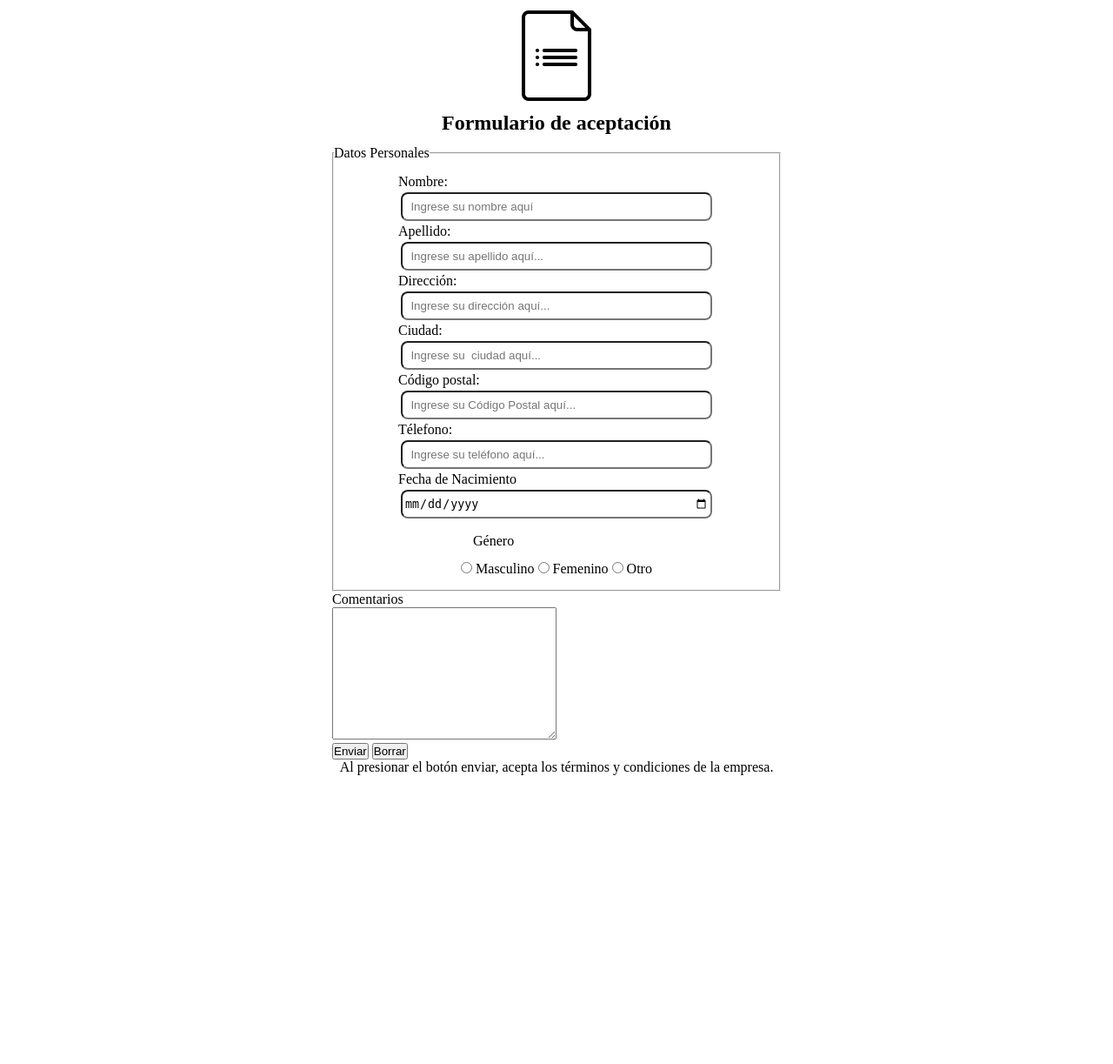
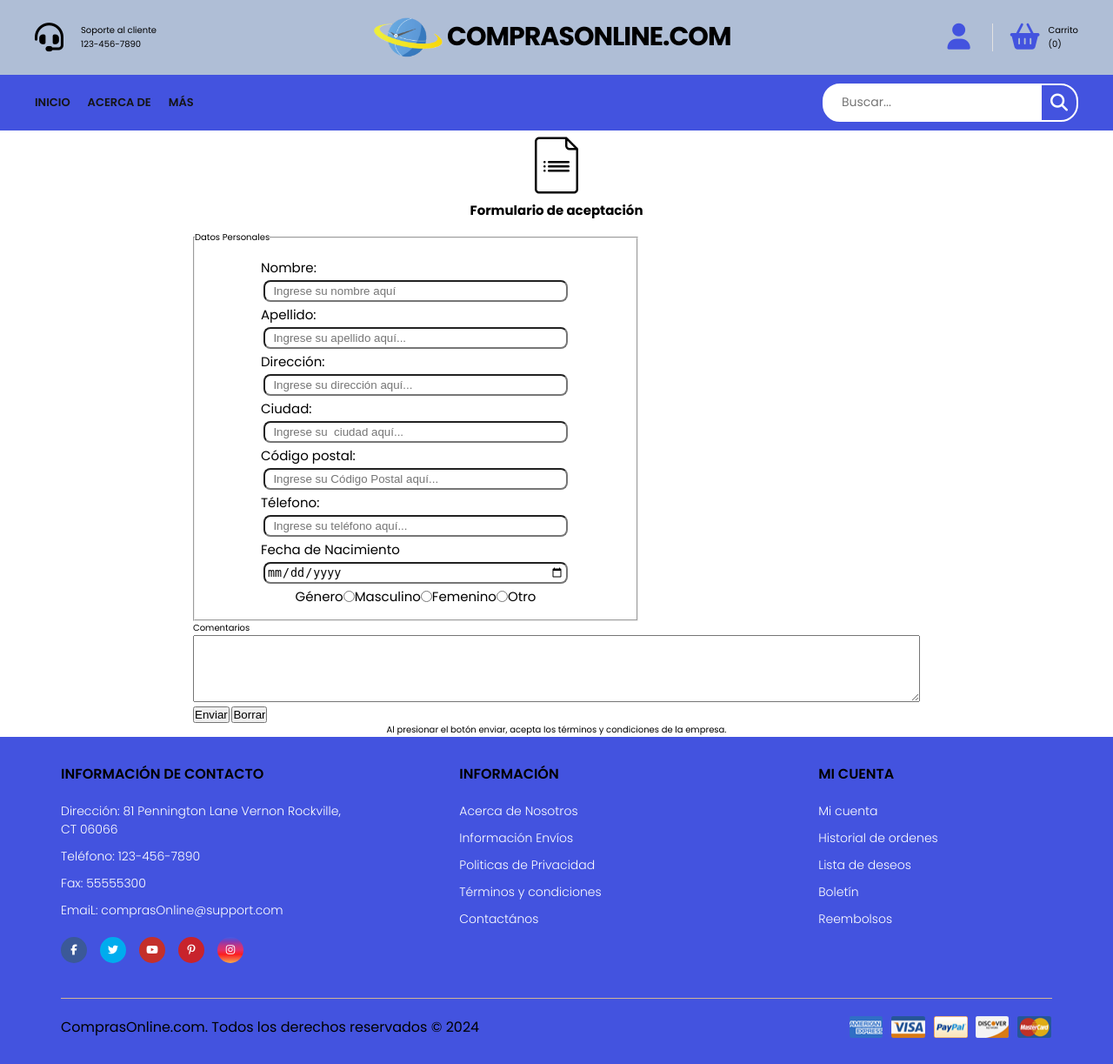
Before and after one commit to PabloCasalino/paginadeventas, a Python web app: template templates/suscribirse.html in a window 1280 px wide. Shown: the whole page at 87% size. Before the commit the page ends 891 px from the top, so only its background shows below. Run offline with Jinja, Linux system fonts and the light colour scheme; the template is opened without the code that fills it, so the values that code supplies are empty; some libraries are stand-ins or nearby versions.

Commit message:
cambios en formulario

```diff
--- a/statics/css/suscribirse.css
+++ b/statics/css/suscribirse.css
@@ -6,6 +6,11 @@
 :root {
     --color-input-border: black;
     --color-background-form: rgb(57, 88, 148);
+}
+
+html {
+    font-size: 62.5%;
+    font-family: 'Poppins', sans-serif;
 }
 
 #logo-container {
@@ -25,12 +30,19 @@
 
 }
 
-.form-item{
+.form-item {
     margin-bottom: 12px;
 }
 
-.datos-personales {
+.datos-personales,
+#genero {
     display: block;
+    font-family: 'Poppins';
+    font-size: 1.5em;
+}
+
+#genero {
+    display:flex;
 }
 
 .personales {
@@ -49,7 +61,3 @@ fieldset {
     align-items: center;
     padding: 15px 0px 15px 0px;
 }
-
-#genero p {
-    padding: 14px;
-}
--- a/templates/suscribirse.html
+++ b/templates/suscribirse.html
@@ -4,12 +4,63 @@
 <head>
     <meta charset="UTF-8" />
     <meta name="viewport" content="width=device-width, initial-scale=1.0" />
-    <!-- <link rel="stylesheet" href="./statics/style.css"> -->
     <link rel="stylesheet" href="../statics/css/suscribirse.css">
+    <link rel="stylesheet" href="../statics/css/header_footer.css">
+    <link rel="shortcut icon" href="../statics/img/favicon.png" type="image/x-icon" />
     <title>Registro</title>
 </head>
 
 <body>
+
+    <header>
+
+        <div class="container-hero">
+            <div class="container hero">
+
+                <div class="customer-support">
+                    <i class="fa-solid fa-headset"></i> <!--Icono auriculares-->
+                    <div class="content-customer-support">
+                        <span class="text">Soporte al cliente</span>
+                        <span class="number">123-456-7890</span>
+                    </div>
+                </div>
+
+                <div class="container-logo">
+                    <img src="statics/img/traced-logo_fondo_bco (1).ico" alt="" id="logo-img">
+                    <h1 class="logo"><a href="/">ComprasOnline.com</a></h1>
+                </div>
+
+                <div class="container-user">
+                    <i class="fa-solid fa-user"></i> <!--Icono usuario-->
+                    <i class="fa-solid fa-basket-shopping"></i> <!--Icono carrito de compras-->
+                    <div class="content-shopping-cart">
+                        <span class="text">Carrito</span>
+                        <span class="number">(0)</span>
+                    </div>
+                </div>
+
+            </div>
+        </div>
+
+        <div class="container-navbar">
+            <nav class="navbar container">
+                <i class="fa-solid fa-bars"></i> <!--Icono menú hamburguesa-->
+                <ul class="menu">
+                    <li><a href="../index.html">Inicio</a></li>
+                    <li><a href="#">Acerca de</a></li>
+                    <li><a href="#">Más</a></li>
+                </ul>
+
+                <form class="search-form">
+                    <input type="search" placeholder="Buscar..." />
+                    <button class="btn-search">
+                        <i class="fa-solid fa-magnifying-glass"></i> <!--Icono busqueda-->
+                    </button>
+                </form>
+            </nav>
+        </div>
+
+    </header>
     <section id="formulario">
         <div id="logo-container">
             <!-- espacio para logo -->
@@ -73,7 +124,7 @@
                 <div id="comentarios">
                     <label for="comentarios">Comentarios</label>
                     <br>
-                    <textarea name="comentario" id="comentario" cols="30" rows="10" maxlength="220"></textarea>
+                    <textarea name="comentario" id="comentario" cols="102" rows="5" maxlength="220"></textarea>
                 </div>
                 <input class="btn" type="submit" value="Enviar">
                 <input class="btn" type="reset" value="Borrar">
@@ -83,6 +134,77 @@
 
 
     </section>
+
+    <footer class="footer">
+        <div class="container container-footer">
+            <div class="menu-footer">
+                <div class="contact-info">
+                    <p class="title-footer">Información de Contacto</p>
+                    <ul>
+                        <li>
+                            Dirección: 81 Pennington Lane Vernon Rockville, CT
+                            06066
+                        </li>
+                        <li>Teléfono: 123-456-7890</li>
+                        <li>Fax: 55555300</li>
+                        <li>EmaiL: comprasOnline@support.com</li>
+                    </ul>
+                    <div class="social-icons">
+                        <span class="facebook">
+                            <i class="fa-brands fa-facebook-f"></i>
+                        </span>
+                        <span class="twitter">
+                            <i class="fa-brands fa-twitter"></i>
+                        </span>
+                        <span class="youtube">
+                            <i class="fa-brands fa-youtube"></i>
+                        </span>
+                        <span class="pinterest">
+                            <i class="fa-brands fa-pinterest-p"></i>
+                        </span>
+                        <span class="instagram">
+                            <i class="fa-brands fa-instagram"></i>
+                        </span>
+                    </div>
+                </div>
+
+                <div class="information">
+                    <p class="title-footer">Información</p>
+                    <ul>
+                        <li><a href="#">Acerca de Nosotros</a></li>
+                        <li><a href="#">Información Envíos</a></li>
+                        <li><a href="#">Politicas de Privacidad</a></li>
+                        <li><a href="#">Términos y condiciones</a></li>
+                        <li><a href="#">Contactános</a></li>
+                    </ul>
+                </div>
+
+                <div class="my-account">
+                    <p class="title-footer">Mi cuenta</p>
+
+                    <ul>
+                        <li><a href="#">Mi cuenta</a></li>
+                        <li><a href="#">Historial de ordenes</a></li>
+                        <li><a href="#">Lista de deseos</a></li>
+                        <li><a href="#">Boletín</a></li>
+                        <li><a href="#">Reembolsos</a></li>
+                    </ul>
+                </div>
+            </div>
+
+            <div class="copyright">
+                <p>
+                    ComprasOnline.com. Todos los derechos reservados &copy; 2024
+                </p>
+
+                <img src="statics/img/payment.png" alt="Pagos" id="pagos">
+            </div>
+        </div>
+    </footer>
+
+    <!-- Script para el uso de iconos-->
+    <script src="https://kit.fontawesome.com/81581fb069.js" crossorigin="anonymous"></script>
+    <script src="../statics/js/suscribirse.js"></script>
 </body>
 
 </html>
```
Also changed, not shown: statics/js/suscribirse.js (added).
